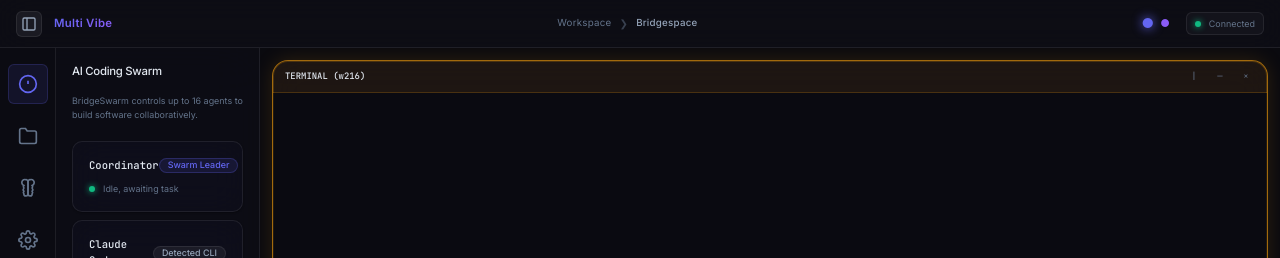
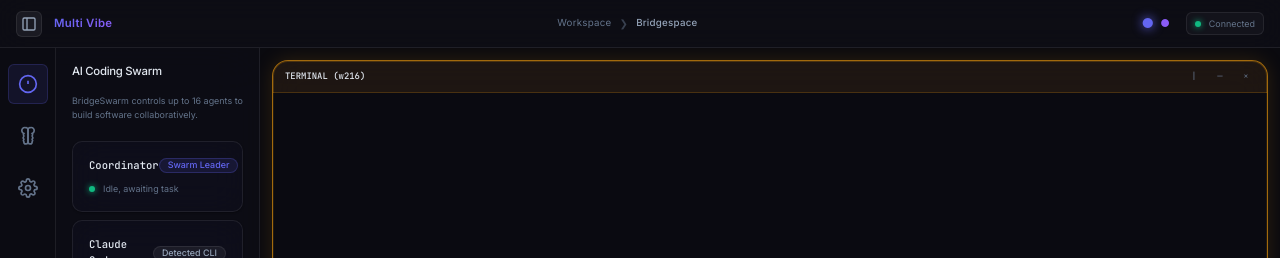
Before and after one commit to gautamcoder235/Nexora, a React (Vite) app: page / in a window 1280 px wide. Shown: the top 258 px of the page. Built offline with nearby package versions, Linux system fonts and the light colour scheme.

Commit message:
Remove file explorer panel and its selection icon from Sidebar

```diff
--- a/src/components/layout/Sidebar.tsx
+++ b/src/components/layout/Sidebar.tsx
@@ -28,15 +28,7 @@
         </svg>
       ),
     },
-    {
-      id: 'files',
-      label: 'Workspace Files',
-      icon: (
-        <svg width="20" height="20" viewBox="0 0 24 24" fill="none" stroke="currentColor" strokeWidth="2">
-          <path d="M22 19a2 2 0 0 1-2 2H4a2 2 0 0 1-2-2V5a2 2 0 0 1 2-2h5l2 3h9a2 2 0 0 1 2 2z" />
-        </svg>
-      ),
-    },
+
     {
       id: 'memory',
       label: 'BridgeMemory',
@@ -88,27 +80,7 @@
             </div>
           </div>
         );
-      case 'files':
-        return (
-          <div className="sidebar__panel-content animate-fade-in">
-            <h3 className="sidebar__panel-title">File Explorer</h3>
-            <p className="sidebar__panel-desc">Explore files in the current BridgeSpace workspace.</p>
-            <div className="sidebar__file-tree font-mono text-sm">
-              <div className="sidebar__file-item sidebar__file-item--dir">
-                📁 src-tauri
-              </div>
-              <div className="sidebar__file-item sidebar__file-item--dir">
-                📁 src
-              </div>
-              <div className="sidebar__file-item sidebar__file-item--file">
-                📄 package.json
-              </div>
-              <div className="sidebar__file-item sidebar__file-item--file">
-                📄 tsconfig.json
-              </div>
-            </div>
-          </div>
-        );
+
       case 'memory':
         return (
           <div className="sidebar__panel-content animate-fade-in">
```
